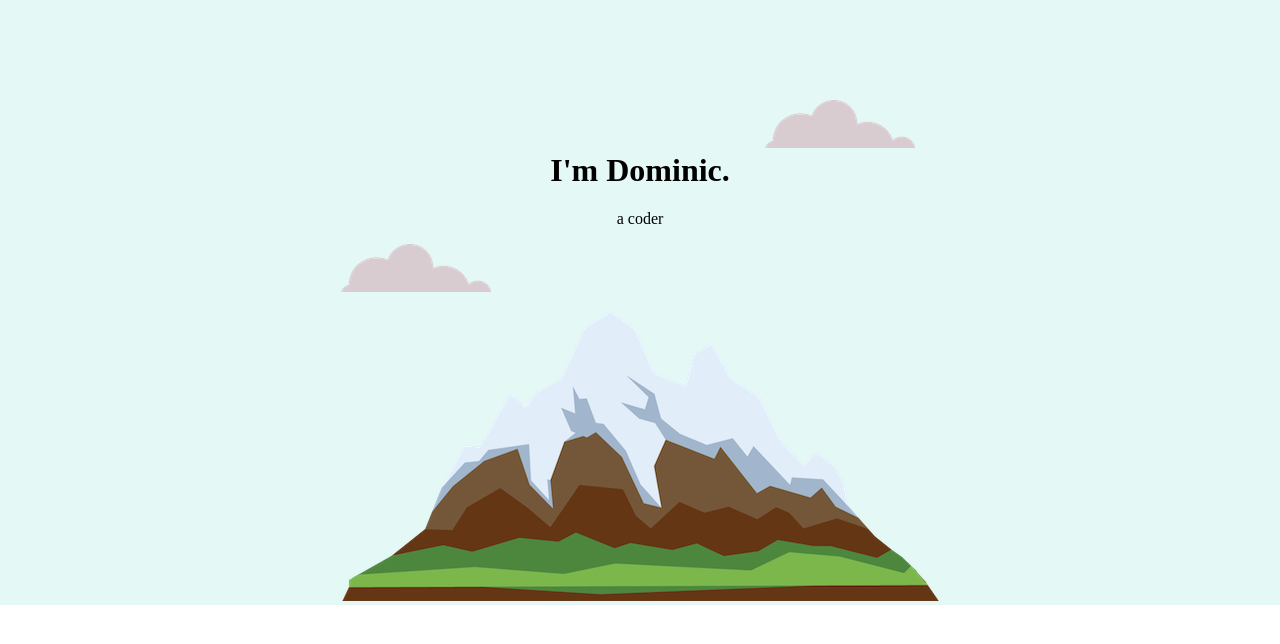
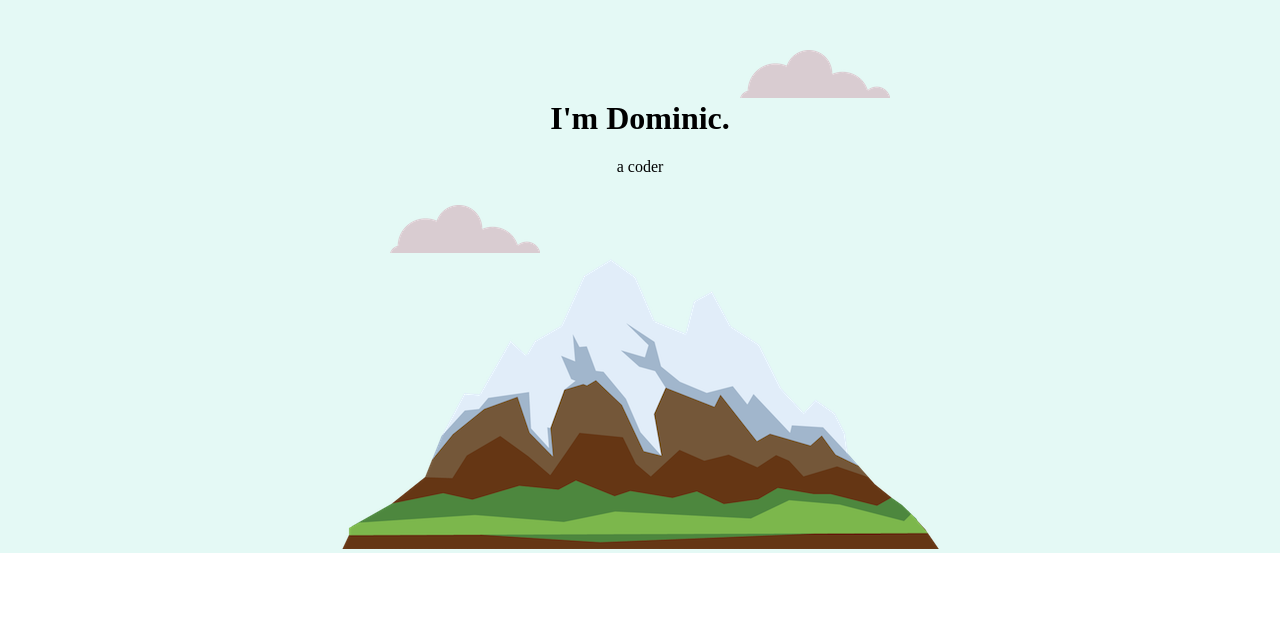
Before and after one commit to dominic-davies/cv, a plain HTML site: page index.html in a window 1280 px wide. Drawn offline with Linux system fonts and the light colour scheme.

Commit message:
centering elements challenge- instructor  solution plus fixed issue with wider screens

```diff
--- a/css/style.css
+++ b/css/style.css
@@ -7,21 +7,29 @@ h1 {
   margin-top: 0;
 }
 
-div {
+.top-container-wrapper {
   background-color: #e4f9f5;
+}
+.top-container {
+  margin: 0 auto;
+  position: relative;
+  padding-top: 100px;
+  width: 900px;
 }
 
 .top-cloud {
-  position: relative;
-  top: 100px;
-  left: 200px;
+  position: absolute;
+  right: 200px;
+  top: 50px;
 }
 
 .bottom-cloud {
   position: absolute;
+  left: 200px;
+  bottom: 300px;
 }
 
-.intro-text {
+/* .intro-text {
   margin-top: 100px;
   position: relative;
-}
+} */
--- a/index.html
+++ b/index.html
@@ -9,16 +9,16 @@
     <link rel="icon" href="img/favicon.ico" />
   </head>
   <body>
+    <div class="top-container-wrapper">
     <div class="top-container">
       <img src="img/cloud.png" alt="cloud image" class="top-cloud" />
-      <div class="intro-text">
-        <h1>I'm Dominic.</h1>
-        <p>a coder</p>
-      </div>
+      <h1>I'm Dominic.</h1>
+      <p>a coder</p>
+
       <img src="img/cloud.png" alt="cloud image" class="bottom-cloud" />
       <img src="img/mountain.png" alt="mountain image" />
     </div>
-
+  </div>
     <div class="middle-container"></div>
     <div class="bottom-container"></div>
   </body>
```
